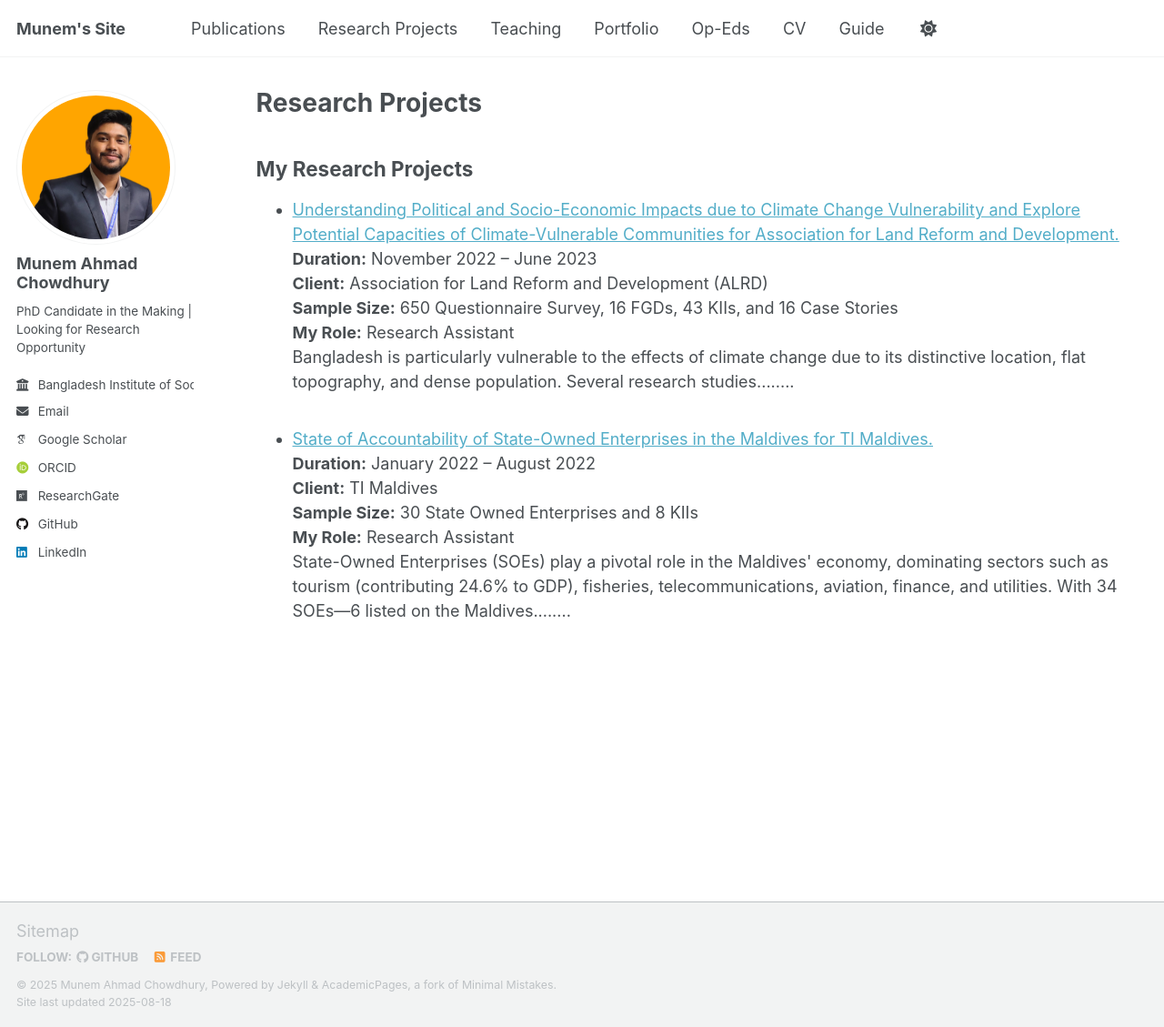
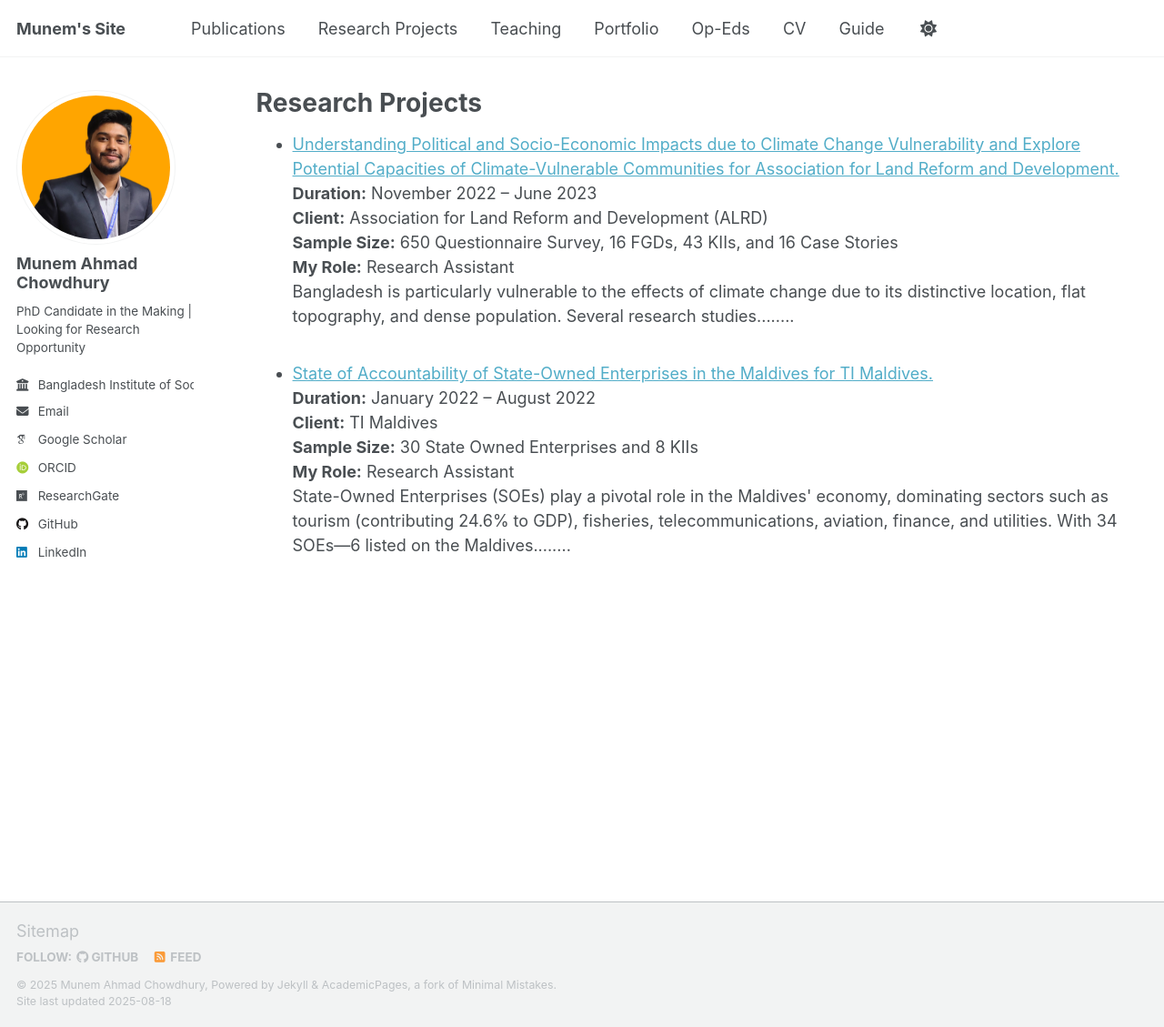
Before and after one commit to munemahmad/munemahmad.github.io, a Jekyll site: the page built from projects.md, in a window 1280 px wide and 1129 px high. Shown: the whole window at 91% size. Built offline with Jekyll 4.4.1, drawn with Linux system fonts in a browser that asks for light colours; some web fonts are replaced; a script that is not in the unit is left out.

Commit message:
Update projects.md

```diff
--- a/projects.md
+++ b/projects.md
@@ -7,7 +7,6 @@ entries_layout: list
 author_profile: true
 ---
 
-## My Research Projects
 
 <ul>
 {% assign sorted_projects = site.projects | sort: 'date' | reverse %}
```
